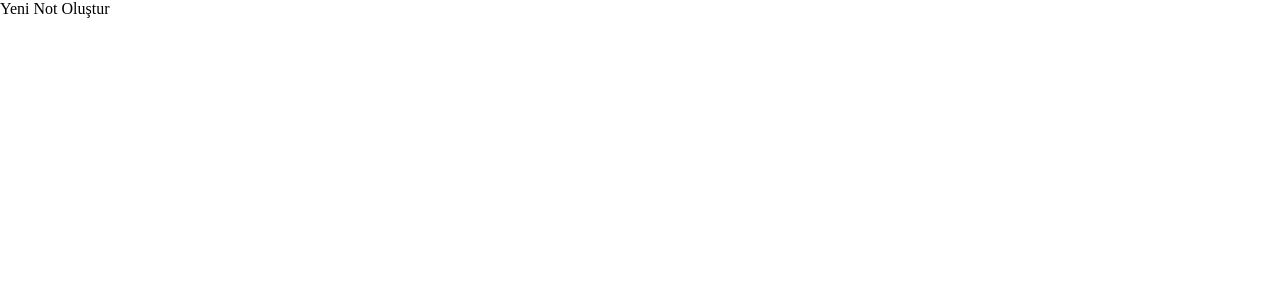
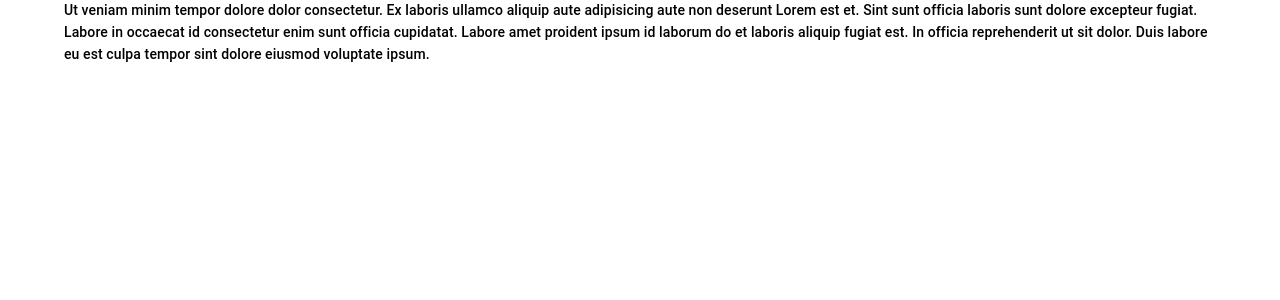
Before and after one commit to eerzik/material-ui-app, a React (Create React App) app: page /create in a window 1280 px wide. Shown: the top 300 px of the page. Built offline with nearby package versions, Linux system fonts and the light colour scheme; the HTML template or start-up script is replaced by a standard one.

Commit message:
Typography Kullanımı

```diff
--- a/src/pages/Create.js
+++ b/src/pages/Create.js
@@ -1,10 +1,21 @@
 import React from 'react';
+import {Typography,Container} from '@mui/material';
 
 const Create = () => {
     return (
-        <div>
-            Yeni Not Oluştur
-        </div>
+        //Container sağdan soldan boşuklar oluştu
+        <Container>
+            {/* //noWrap alt satıra geçirmiyor ... nokta ile gösteriyor. */}
+            {/* //gutterBottom margin bottom veriyor. */}
+            <Typography variant='subtitle2' gutterBottom  >
+                Ut veniam minim tempor dolore dolor consectetur.
+                Ex laboris ullamco aliquip aute adipisicing aute non deserunt
+                Lorem est et. Sint sunt officia laboris sunt dolore excepteur fugiat.
+                Labore in occaecat id consectetur enim sunt officia cupidatat.
+                Labore amet proident ipsum id laborum do et laboris aliquip fugiat est.
+                In officia reprehenderit ut sit dolor. Duis labore eu est culpa tempor sint dolore eiusmod voluptate ipsum.
+            </Typography>
+        </Container>
     );
 };
 
```
